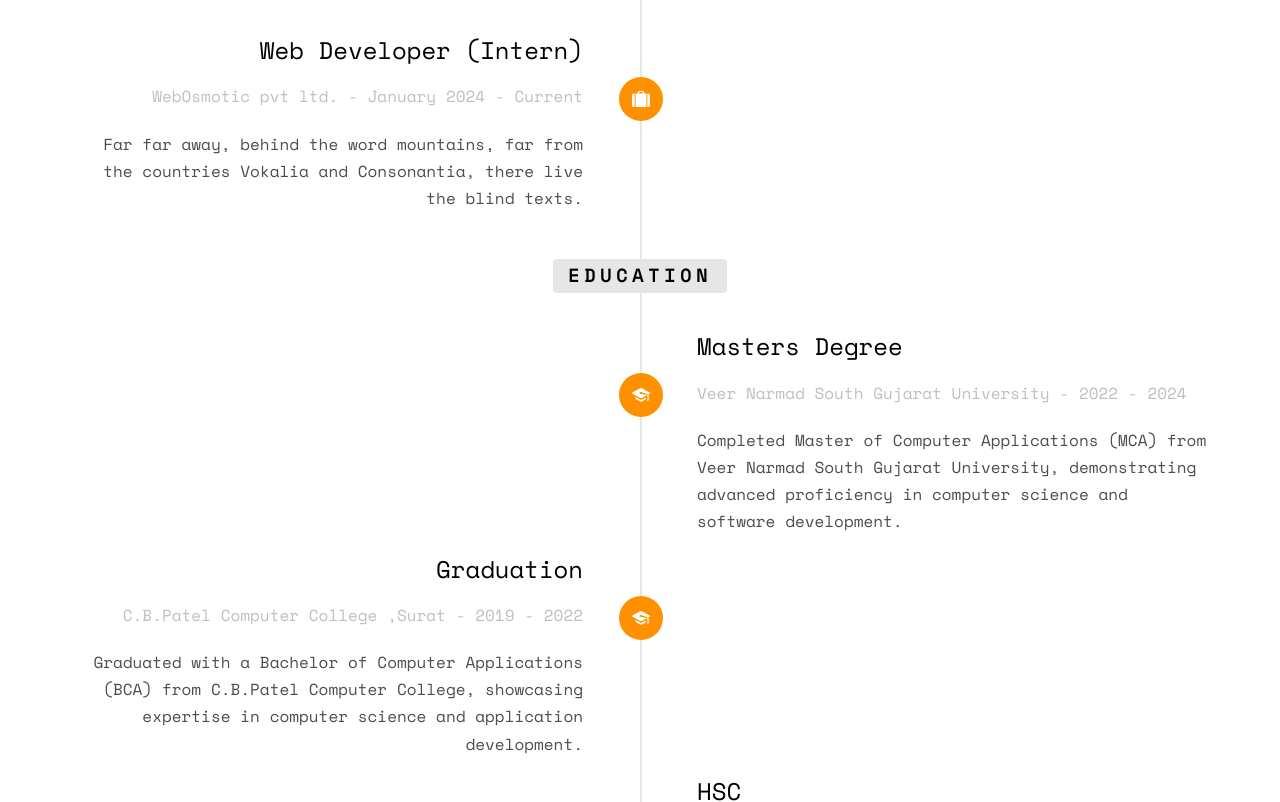
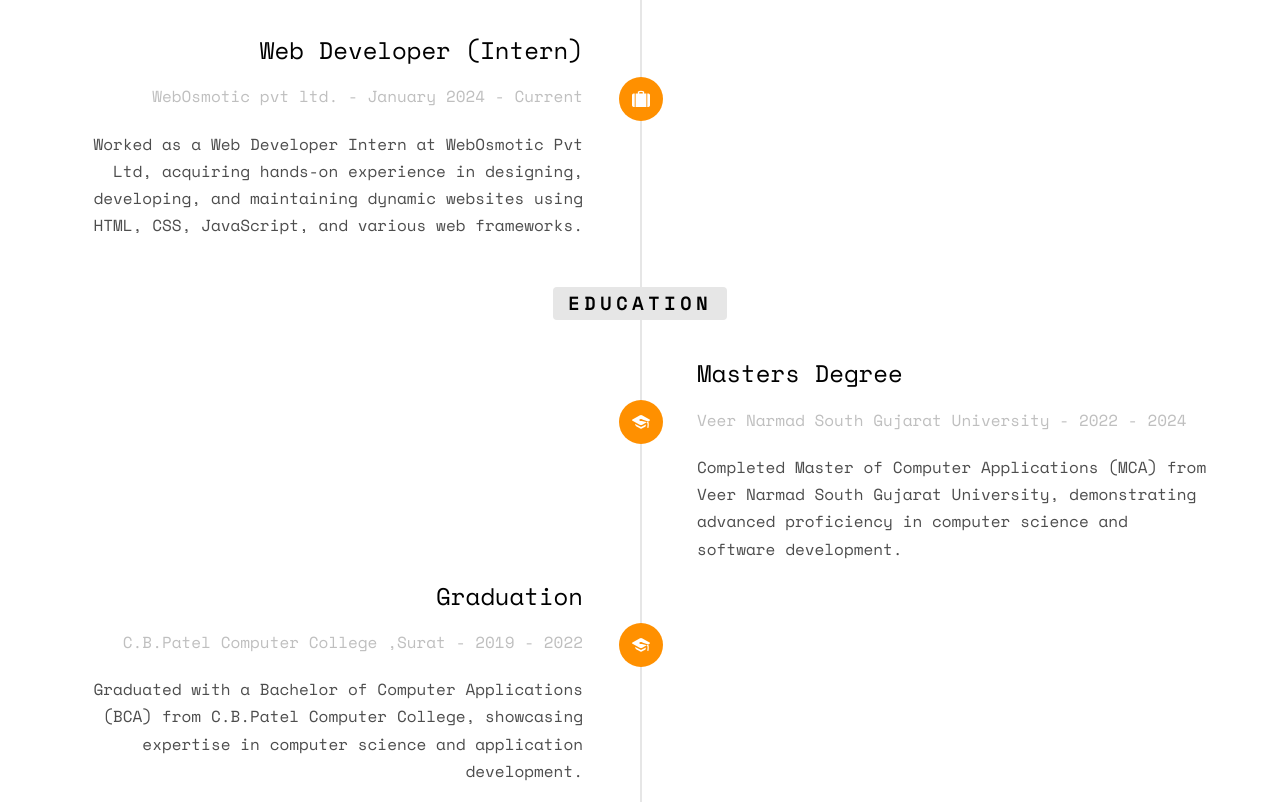
Before and after one commit to akpatel1302/Portfolio, a plain HTML site: page index.html in a window 1280 px wide. Shown: the part 1982-2784 px from the top of the page. Drawn offline with nearby package versions, Linux system fonts and the light colour scheme; some packages are replaced by stand-ins of ours; files whose address does not match are found by name.

Commit message:
description

```diff
--- a/index.html
+++ b/index.html
@@ -187,8 +187,9 @@
 										<span class="company">WebOsmotic pvt ltd. - January 2024 - Current</span>
 									</div>
 									<div class="timeline-body">
-										<p>Far far away, behind the word mountains, far from the countries Vokalia and
-											Consonantia, there live the blind texts.</p>
+										<p>Worked as a Web Developer Intern at WebOsmotic Pvt Ltd, acquiring hands-on
+											experience in designing, developing, and maintaining dynamic websites using
+											HTML, CSS, JavaScript, and various web frameworks.</p>
 									</div>
 								</div>
 							</li>
```
